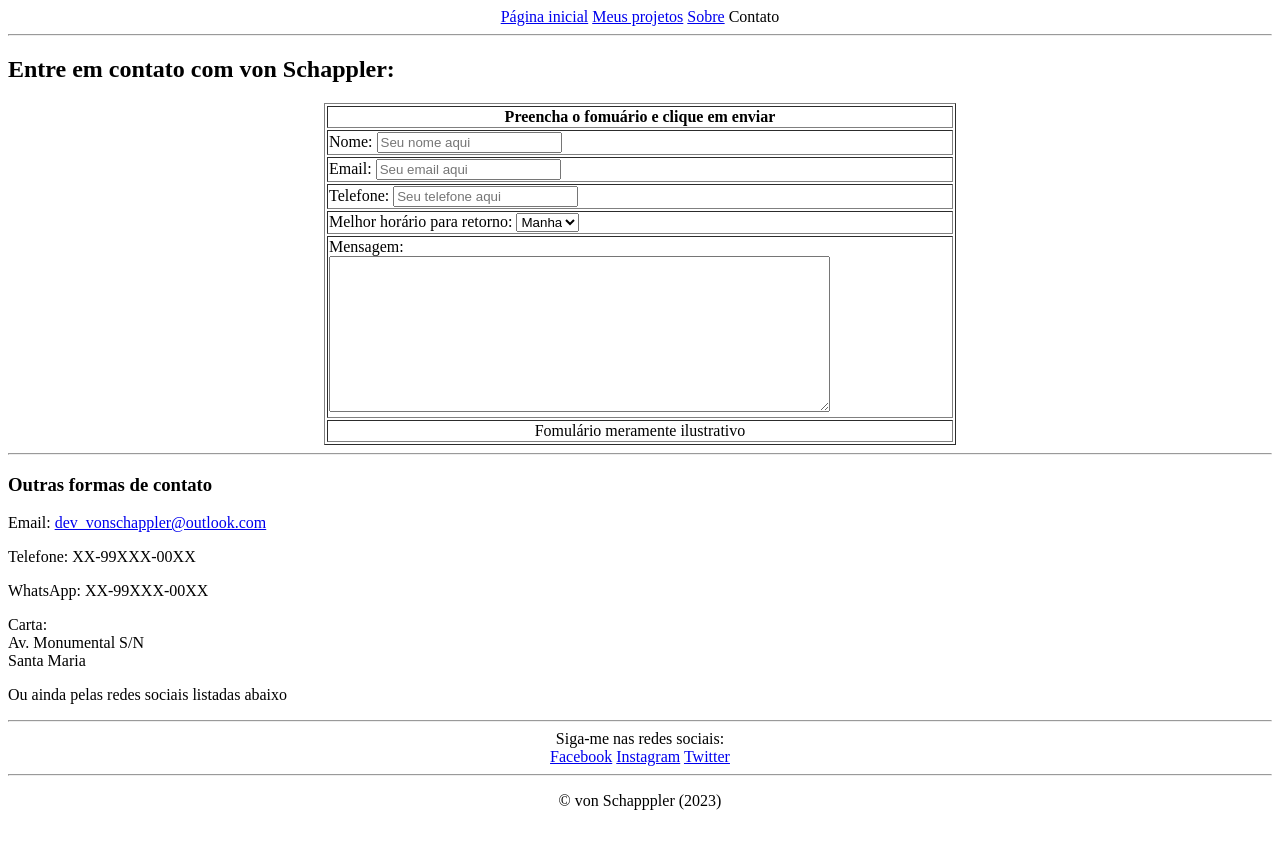
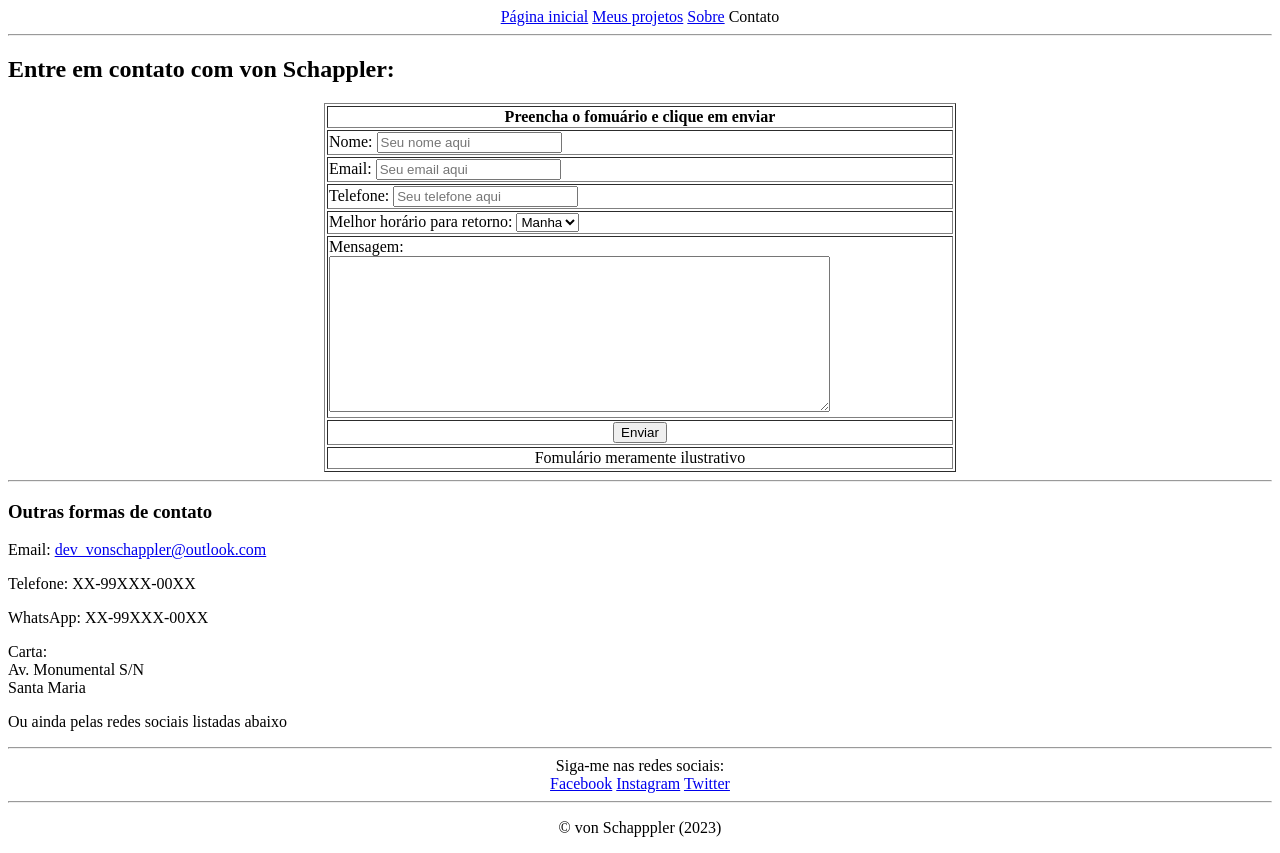
Before and after one commit to code-with-von/mod-projects, a plain HTML site: page intro-html-css-js/proj-01/contato.html in a window 1280 px wide. Before the commit the page ends 826 px from the top, so only its background shows below. Drawn offline with Linux system fonts and the light colour scheme.

Commit message:
Add missing button on form of contato.html

```diff
--- a/intro-html-css-js/proj-01/contato.html
+++ b/intro-html-css-js/proj-01/contato.html
@@ -73,6 +73,11 @@
                     <textarea name="" id="" cols="60" rows="10"></textarea>
                   </td>
                 </tr>
+                <tr>
+                  <td align='center'>
+                    <button>Enviar</button>
+                  </td>
+                </tr>
               </tbody>
               <tfoot align="center">
                 <tr>
```
